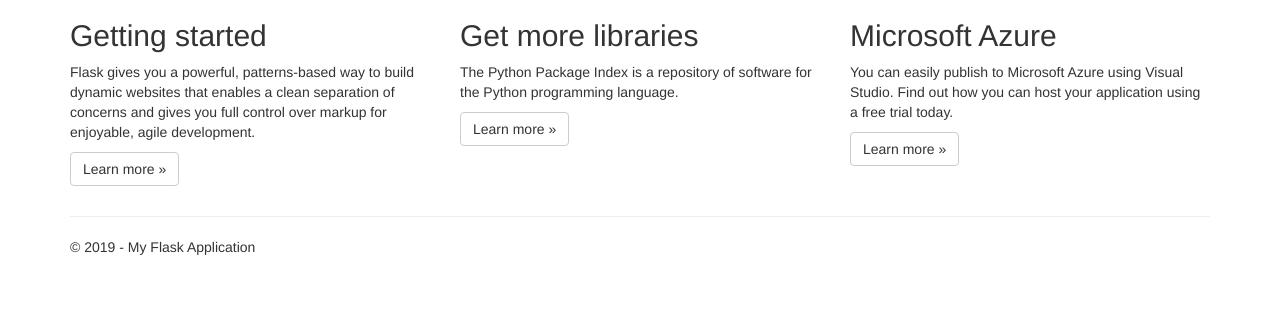
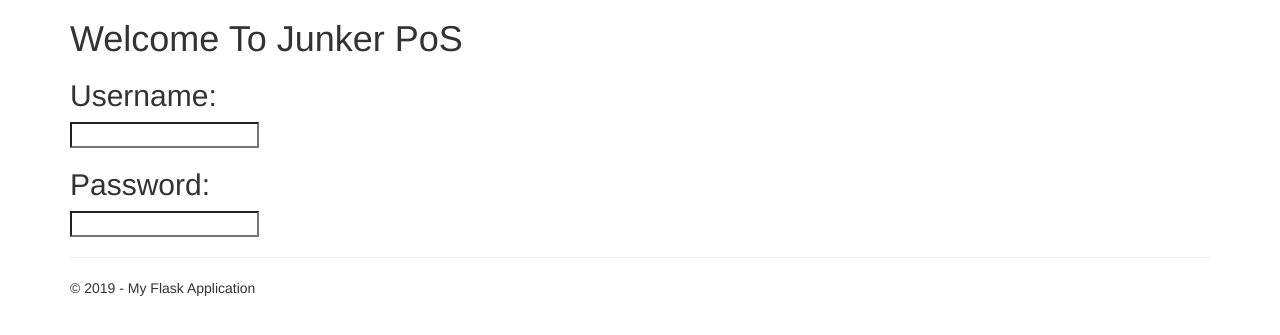
Before and after one commit to austinmsuarez/junkerpos, a Flask app: page / in a window 1280 px wide. Shown: the part 51-386 px from the top of the page. Run offline with Flask 2, Linux system fonts and the light colour scheme; some libraries are stand-ins or nearby versions.

Commit message:
creating foundational sign in page

```diff
--- a/junkerPoS/templates/index.html
+++ b/junkerPoS/templates/index.html
@@ -2,30 +2,18 @@
 
 {% block content %}
 
-<div>
+    <div class="sign_in">
+        <h1>Welcome To Junker PoS</h1>
+        <div class="sign_in_block">
+            <h2 id="username_label">Username:</h2>
+            <input id="username_input" type="text" />
+        </div>
+        <div class="sign_in_block">
+            <h2 id="password_label">Password:</h2>
+            <input id="password_input" type="password"/>
+        </div>
+    </div>
 
-</div>
 
-<div class="row">
-    <div class="col-md-4">
-        <h2>Getting started</h2>
-        <p>
-            Flask gives you a powerful, patterns-based way to build dynamic websites that
-            enables a clean separation of concerns and gives you full control over markup
-            for enjoyable, agile development.
-        </p>
-        <p><a class="btn btn-default" href="http://flask.pocoo.org/docs/">Learn more &raquo;</a></p>
-    </div>
-    <div class="col-md-4">
-        <h2>Get more libraries</h2>
-        <p>The Python Package Index is a repository of software for the Python programming language.</p>
-        <p><a class="btn btn-default" href="https://pypi.python.org/pypi">Learn more &raquo;</a></p>
-    </div>
-    <div class="col-md-4">
-        <h2>Microsoft Azure</h2>
-        <p>You can easily publish to Microsoft Azure using Visual Studio. Find out how you can host your application using a free trial today.</p>
-        <p><a class="btn btn-default" href="http://azure.microsoft.com">Learn more &raquo;</a></p>
-    </div>
-</div>
 
 {% endblock %}
```
